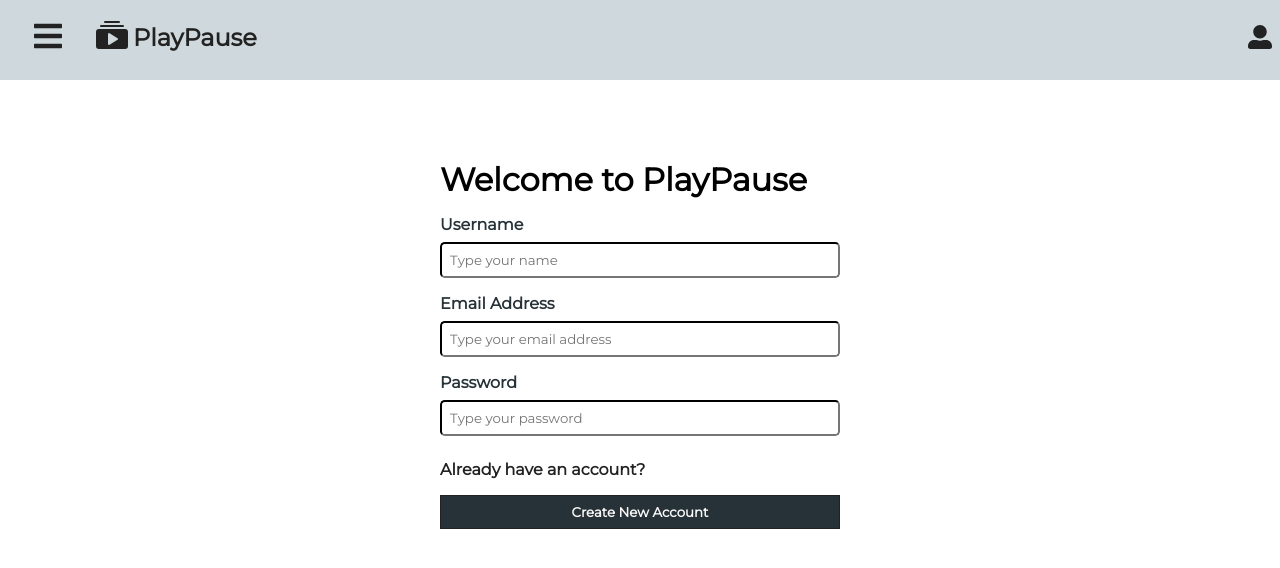
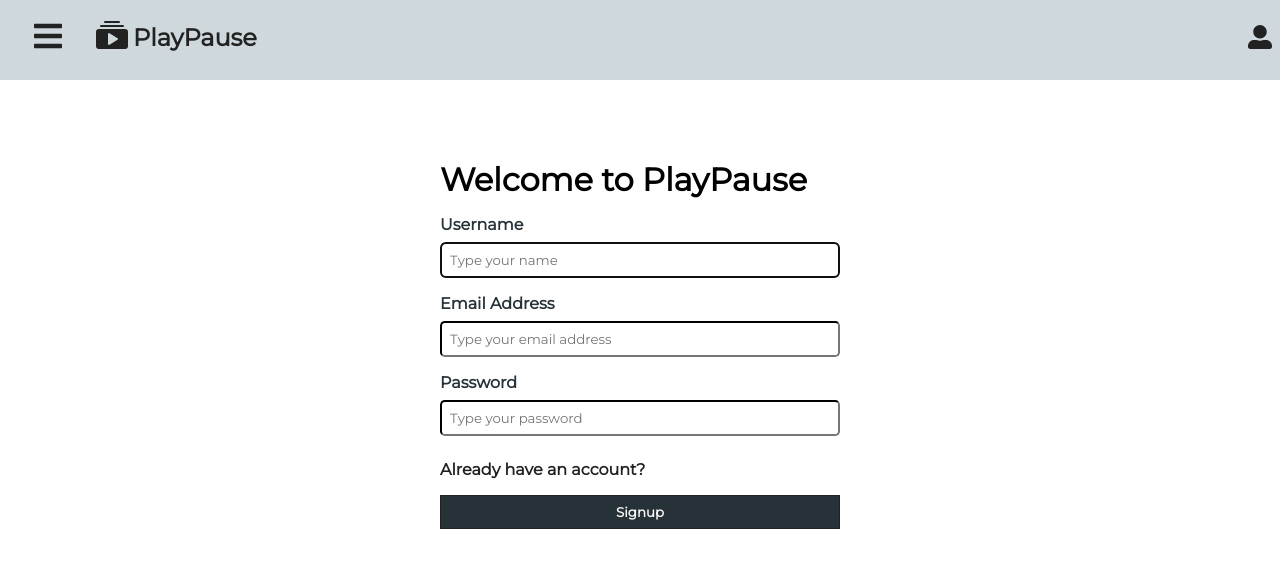
Before and after one commit to k-rahul21/playpause, a React (Create React App) app: page /signup in a window 1280 px wide. Shown: the top 568 px of the page. Built offline with nearby package versions, Linux system fonts and the light colour scheme; no server answers; what miragejs would draw is missing.

Commit message:
add: authentication

```diff
--- a/package.json
+++ b/package.json
@@ -14,6 +14,7 @@
     "mockman-js": "^1.0.5",
     "react": "^17.0.2",
     "react-dom": "^17.0.2",
+    "react-hot-toast": "^2.2.0",
     "react-icons": "^4.4.0",
     "react-router-dom": "^6.3.0",
     "react-scripts": "4.0.3",
@@ -41,7 +42,6 @@
   },
   "devDependencies": {
     "@babel/core": "^7.18.6",
-    "@babel/preset-env": "^7.18.6",
-    "babel-loader": "^8.2.5"
+    "@babel/preset-env": "^7.18.6"
   }
 }
--- a/src/apis/auth.js
+++ b/src/apis/auth.js
@@ -5,7 +5,6 @@ const signUpAPI = (user) => {
 };
 
 const loginAPI = (user) => {
-  console.log("API console", user);
   return axios.post("/api/auth/login", user);
 };
 
--- a/src/backend/db/users.js
+++ b/src/backend/db/users.js
@@ -16,4 +16,13 @@ export const users = [
     createdAt: formatDate(),
     updatedAt: formatDate(),
   },
+  {
+    _id: uuid(),
+    firstName: "Rahul",
+    lastName: "Khandelwal",
+    email: "rahul@gmail.com",
+    password: "rahul@123",
+    createdAt: formatDate(),
+    updatedAt: formatDate(),
+  },
 ];
--- a/src/contexts/auth-context.js
+++ b/src/contexts/auth-context.js
@@ -28,10 +28,10 @@ const AuthProvider = ({ children }) => {
   };
 
   const signupHandler = async (user) => {
-    console.log("entered signup");
+    console.log("entered signup", user);
     try {
       const response = await signUpAPI(user);
-      if (response.status === 200) {
+      if (response.status === 201) {
         localStorage.setItem("token", response.data.encodedToken);
         localStorage.setItem("user", JSON.stringify(response.data.createdUser));
         setToken(response.data.encodedToken);
--- a/src/pages/authentication/signup.jsx
+++ b/src/pages/authentication/signup.jsx
@@ -1,10 +1,19 @@
-import { React } from "react";
+import { React, useState } from "react";
 import { Link } from "react-router-dom";
+import { useAuth } from "../../contexts/auth-context";
 import "./auth.css";
 
 const Signup = () => {
+  const { signupHandler } = useAuth();
+  const [newUser, setNewUser] = useState({ name: "", email: "", password: "" });
+
+  const signupFormHandler = (event) => {
+    event.preventDefault();
+    signupHandler(newUser);
+  };
+
   return (
-    <div className="form signup-form">
+    <form className="form signup-form" onSubmit={signupFormHandler}>
       <div className="heading2">Welcome to PlayPause</div>
       <label htmlFor="username" className="input-name">
         Username
@@ -13,7 +22,10 @@ const Signup = () => {
         type="text"
         className="username input-box"
         placeholder="Type your name"
+        value={newUser.name}
+        onChange={(e) => setNewUser({ ...newUser, name: e.target.value })}
         required
+        autoFocus
       />
       <label htmlFor="username" className="input-name">
         Email Address
@@ -22,6 +34,8 @@ const Signup = () => {
         type="email"
         className="username input-box"
         placeholder="Type your email address"
+        value={newUser.email}
+        onChange={(e) => setNewUser({ ...newUser, email: e.target.value })}
         required
       />
       <label htmlFor="password" className="input-name">
@@ -31,11 +45,15 @@ const Signup = () => {
         type="password"
         className="password input-box"
         placeholder="Type your password"
+        value={newUser.password}
+        onChange={(e) => setNewUser({ ...newUser, password: e.target.value })}
         required
       />
       <Link to="/login">Already have an account?</Link>
-      <button className="secondary-btn">Create New Account</button>
-    </div>
+      <button className="secondary-btn" type="submit">
+        Signup
+      </button>
+    </form>
   );
 };
 
```
Also changed, not shown: src/App.js (+13 -0 lines), 2 other files (tests, documents, lock files or other folders).
